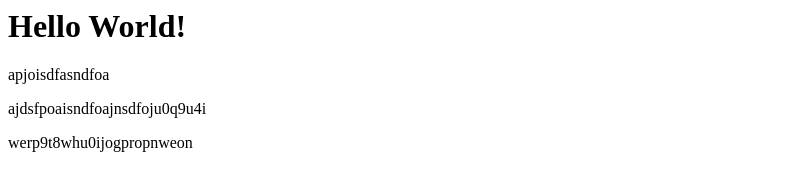
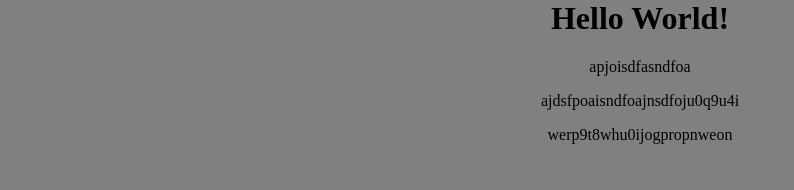
Before and after one commit to kevins4202/kevins4202.github.io, a plain HTML site: page index.html in a window 1280 px wide. Shown: the whole page, without its empty margins (0-794 px from the left). Drawn offline with Linux system fonts and the light colour scheme.

Commit message:
initialcommit

```diff
--- a/index.html
+++ b/index.html
@@ -4,6 +4,7 @@
     <meta http-equiv="X-UA-Compatible" content="IE=edge">
     <meta name="viewport" content="width=device-width, initial-scale=1.0">
     <title>Document</title>
+    <link rel="stylesheet" href="styles.css">
 </head>
 <body>
     <h1>Hello World!</h1>
--- /dev/null
+++ b/styles.css
@@ -0,0 +1,5 @@
+body{
+    margin: 0;
+    background : gray;
+    text-align : center;
+}
```
